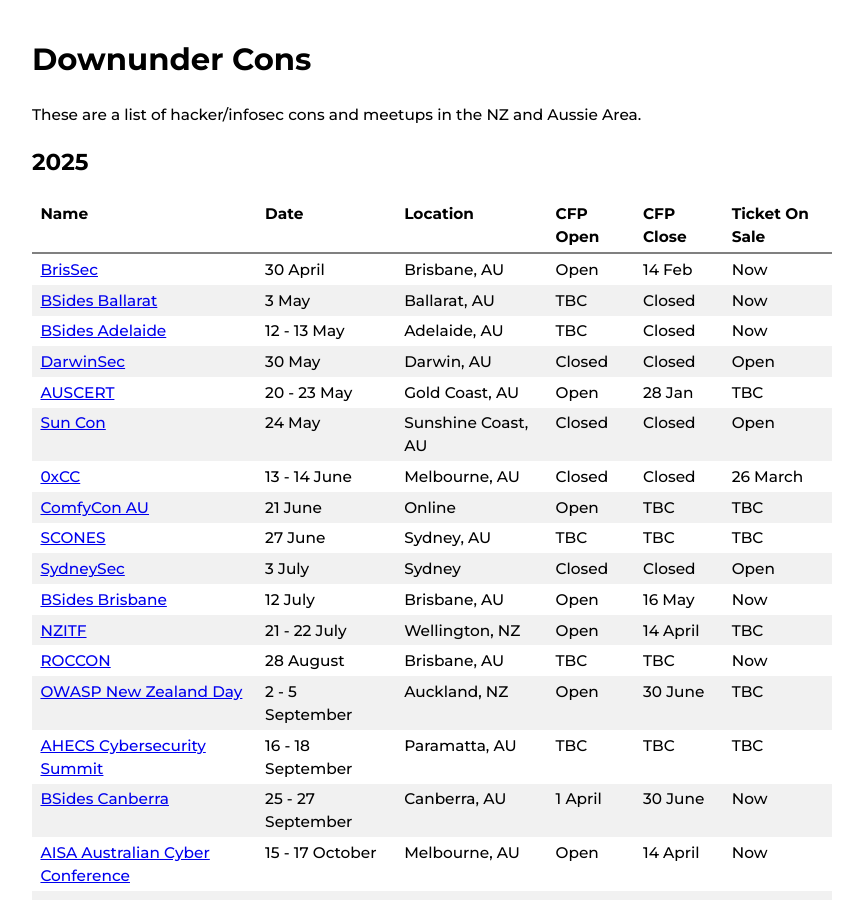
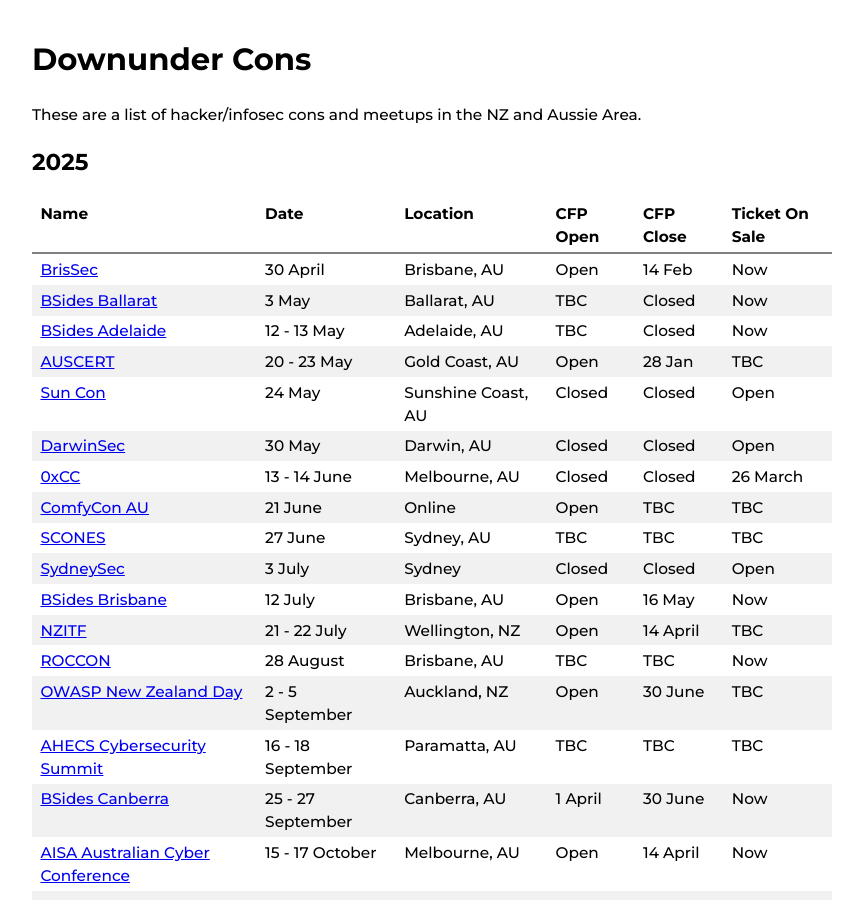
Before and after one commit to nzkarit/downundercons, a Jekyll site: the page built from index.markdown, in a window 1280 px wide and 900 px high. Shown: the whole window, without its empty margins (208-1071 px from the left). Built offline with Jekyll 4.4.1, drawn with Linux system fonts in a browser that asks for light colours.

```diff
--- a/index.markdown
+++ b/index.markdown
@@ -12,9 +12,9 @@ These are a list of hacker/infosec cons and meetups in the NZ and Aussie Area.
 | [BrisSec](https://aisasecuritydays.com.au/brissec) | 30 April | Brisbane, AU | Open | 14 Feb | Now |
 | [BSides Ballarat](https://federation.edu.au/icsl/icsl-conferences/bsides-ballarat) | 3 May | Ballarat, AU | TBC | Closed | Now |
 | [BSides Adelaide](https://www.bsidesadelaide.com.au/) | 12 - 13 May | Adelaide, AU | TBC | Closed | Now |
-| [DarwinSec](https://aisasecuritydays.com.au/darwinsec) | 30 May | Darwin, AU | Closed | Closed | Open |
 | [AUSCERT](https://conference.auscert.org.au/) | 20 - 23 May | Gold Coast, AU | Open | 28 Jan | TBC |
 | [Sun Con](https://sunconqld.com/) | 24 May | Sunshine Coast, AU | Closed | Closed | Open |
+| [DarwinSec](https://aisasecuritydays.com.au/darwinsec) | 30 May | Darwin, AU | Closed | Closed | Open |
 | [0xCC](https://0xcc.sh/) | 13 - 14 June | Melbourne, AU | Closed | Closed | 26 March |
 | [ComfyCon AU](https://au.comfycon.rocks/) | 21 June | Online | Open | TBC | TBC |
 | [SCONES](https://scones.secso.cc/) | 27 June | Sydney, AU | TBC | TBC | TBC |
```
